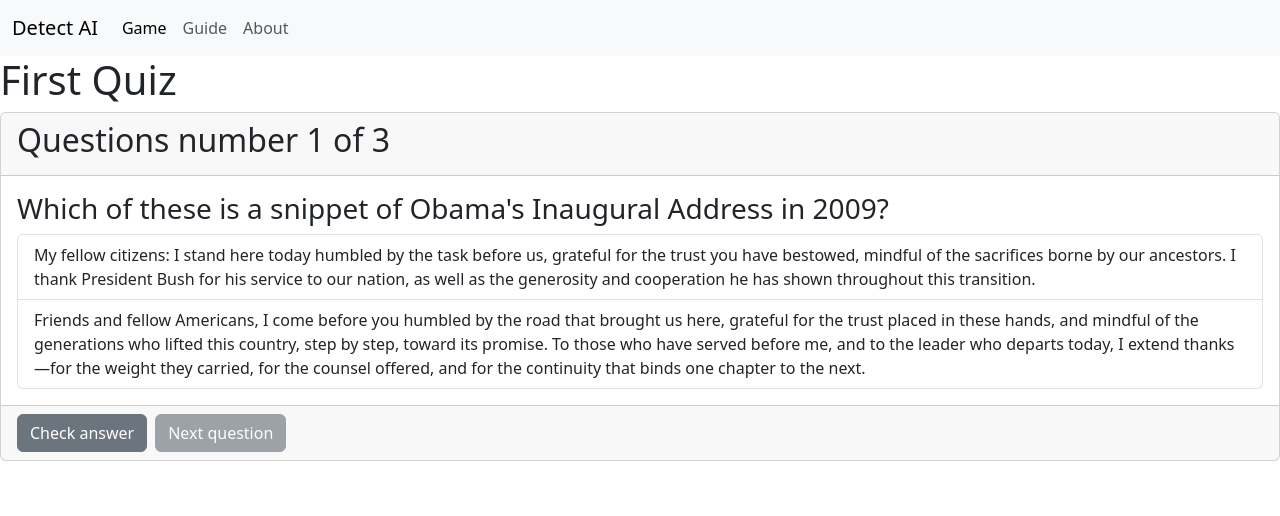
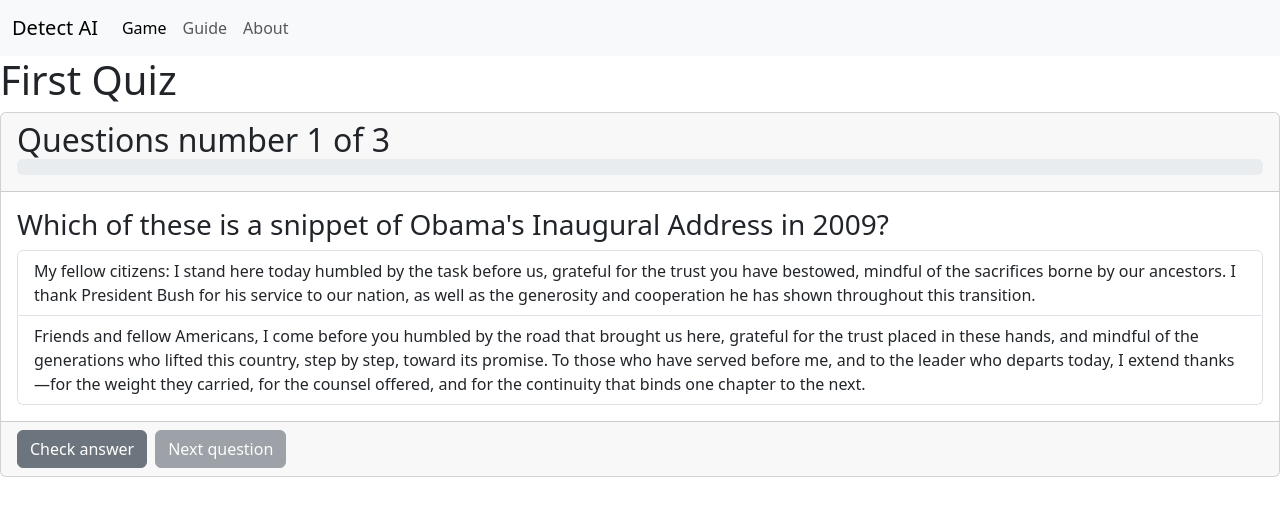
Before and after one commit to KASSU9/DetectAI, a React (Vite) app in the folder client/: page /quizes/0 in a window 1280 px wide. Shown: the top 516 px of the page. Built offline with nearby package versions, Linux system fonts and the light colour scheme.

Commit message:
Added a progressbar

```diff
--- /dev/null
+++ b/client/src/components/Progressbar.tsx
@@ -0,0 +1,26 @@
+interface ProgressbarProps {
+	current: number;
+	total: number;
+}
+
+function Progressbar({ current, total }: ProgressbarProps) {
+	return (
+		<div
+			className="progress"
+			role="progressbar"
+			aria-label="Example with label"
+			aria-valuenow={current}
+			aria-valuemin={0}
+			aria-valuemax={total}
+		>
+			<div
+				className="progress-bar"
+				style={{ width: `${(current / total) * 100}%` }}
+			>
+				{((current / total) * 100).toFixed(0)}%
+			</div>
+		</div>
+	);
+}
+
+export default Progressbar;
--- a/client/src/components/Question.tsx
+++ b/client/src/components/Question.tsx
@@ -1,4 +1,5 @@
 import { useState } from "react";
+import Progressbar from "./Progressbar";
 
 interface QuestionProps {
 	id: number;
@@ -19,6 +20,7 @@
 }: QuestionProps) {
 	const [currentSelectedIndex, setSelectedIndex] = useState(-1);
 	const [isAnswerChecked, setIsAnswerChecked] = useState(false);
+	const [progressId, setProgressId] = useState(0);
 
 	const getChoiceClassName = (index: number) => {
 		if (!isAnswerChecked) {
@@ -43,6 +45,7 @@
 			<div className="card-header">
 				<h2>
 					Questions number {id + 1} of {length}
+					<Progressbar current={progressId} total={length} />
 				</h2>
 			</div>
 			<div className="card-body">
@@ -65,7 +68,10 @@
 				<button
 					type="button"
 					className="btn btn-secondary"
-					onClick={() => setIsAnswerChecked(true)}
+					onClick={() => {
+						setIsAnswerChecked(true);
+						setProgressId((prev) => prev + 1);
+					}}
 				>
 					Check answer
 				</button>
```
